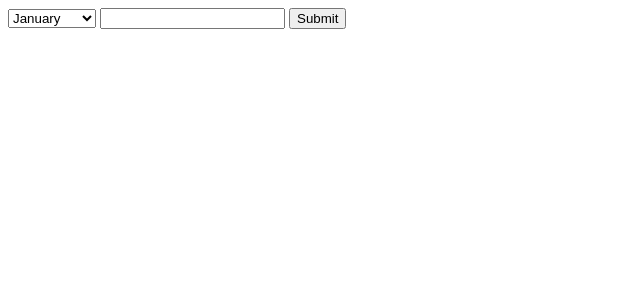
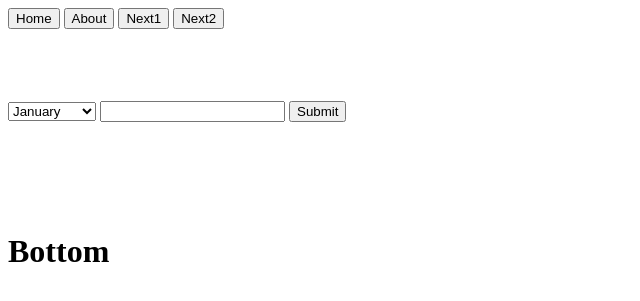
Before and after one commit to snagavamsi123/my_practice, a Django app: page / in a window 1280 px wide. Shown: the top 301 px of the page, without its empty margins (0-640 px from the left). Run offline with Django 3.2, Linux system fonts and the light colour scheme.

Commit message:
3rd commit

```diff
--- a/cal_app/templates/base.html
+++ b/cal_app/templates/base.html
@@ -8,5 +8,26 @@
 </head>
 <body>
 
+    <nav>
+
+        <button>Home</button>
+        <button>About</button>
+        <button>Next1</button>
+        <button>Next2</button>
+
+
+    </nav>
+    <br><br><br><br>
+
+    {% block content %}
+
+    {% endblock %}
+
+    <br>
+    <br>
+    <br>
+
+    <h1>Bottom</h1>
+
 </body>
 </html>
--- a/cal_app/templates/home.html
+++ b/cal_app/templates/home.html
@@ -1,11 +1,7 @@
-<!DOCTYPE html>
-<html lang="en">
-<head>
-    <meta charset="UTF-8">
-    <meta http-equiv="X-UA-Compatible" content="IE=edge">
-    <meta name="viewport" content="width=device-width, initial-scale=1.0">
-    <title>Calendar</title>
-</head>
+{% extends 'base.html' %}
+
+{% block content %}
+
 <body>
     <div>
         <form action=''method='POST'>
@@ -40,4 +36,4 @@
     </div>
 
 </body>
-</html>
+{% endblock %}
--- a/cal_app/views.py
+++ b/cal_app/views.py
@@ -28,7 +28,7 @@ def index(request,month,year):
         year = request.POST['year']
         if ((year is not None) and (year.isdigit() == False)):
             year=datetime.date.today().year
-
+        year=int(year)
         month_number = list(calendar.month_name).index(month)
         cal = HTMLCalendar().formatmonth(year,month_number)
 
--- a/calc/settings.py
+++ b/calc/settings.py
@@ -11,7 +11,7 @@ https://docs.djangoproject.com/en/3.2/ref/settings/
 """
 
 from pathlib import Path
-
+import os
 # Build paths inside the project like this: BASE_DIR / 'subdir'.
 BASE_DIR = Path(__file__).resolve().parent.parent
 
@@ -50,7 +50,7 @@ MIDDLEWARE = [
 ]
 
 ROOT_URLCONF = 'calc.urls'
-import os
+
 TEMPLATES = [
     {
         'BACKEND': 'django.template.backends.django.DjangoTemplates',
```
